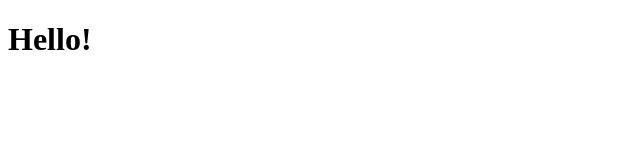
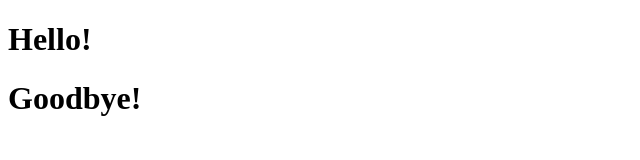
Before and after one commit to lzegart/Test_Project, a plain HTML site: page index.html in a window 1280 px wide. Shown: the whole page, without its empty margins (0-640 px from the left). Drawn offline with Linux system fonts and the light colour scheme.

Commit message:
updated Shelsy

```diff
--- a/index.html
+++ b/index.html
@@ -7,5 +7,6 @@
 </head>
 <body>
     <h1>Hello!</h1>
+    <h1>Goodbye!</h1>
 </body>
 </html>
```
